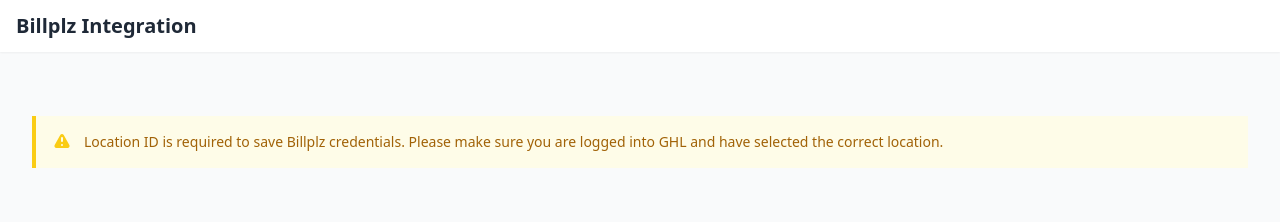
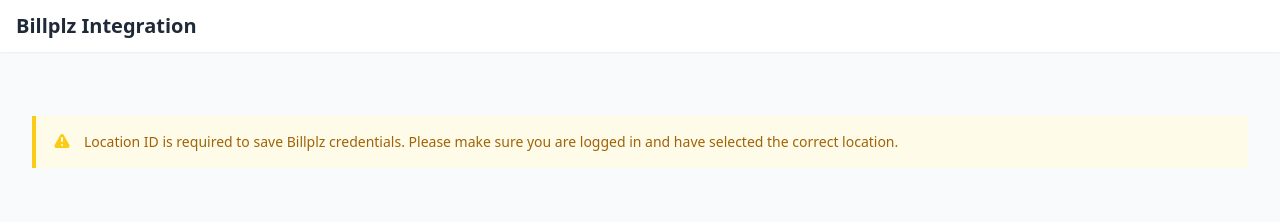
Before and after one commit to luqzainal/billplz_GHL, a React (Create React App) app in the folder client/: page / in a window 1280 px wide. Shown: the top 222 px of the page. Built offline with nearby package versions, Linux system fonts and the light colour scheme; no server answers.

Commit message:
remove word GHL

```diff
--- a/client/package.json
+++ b/client/package.json
@@ -1,5 +1,5 @@
 {
-  "name": "billplz-ghl-client",
+  "name": "billplz-payment-client",
   "version": "0.1.0",
   "private": true,
   "dependencies": {
--- a/client/src/components/BillplzConfig.jsx
+++ b/client/src/components/BillplzConfig.jsx
@@ -232,7 +232,7 @@
             </div>
             <div className="ml-3">
               <p className="text-sm text-yellow-700">
-                Location ID is required to save Billplz credentials. Please make sure you are logged into GHL and have selected the correct location.
+                Location ID is required to save Billplz credentials. Please make sure you are logged in and have selected the correct location.
               </p>
             </div>
           </div>
```
Also changed, not shown: 2 other files (tests, documents, lock files or other folders).
